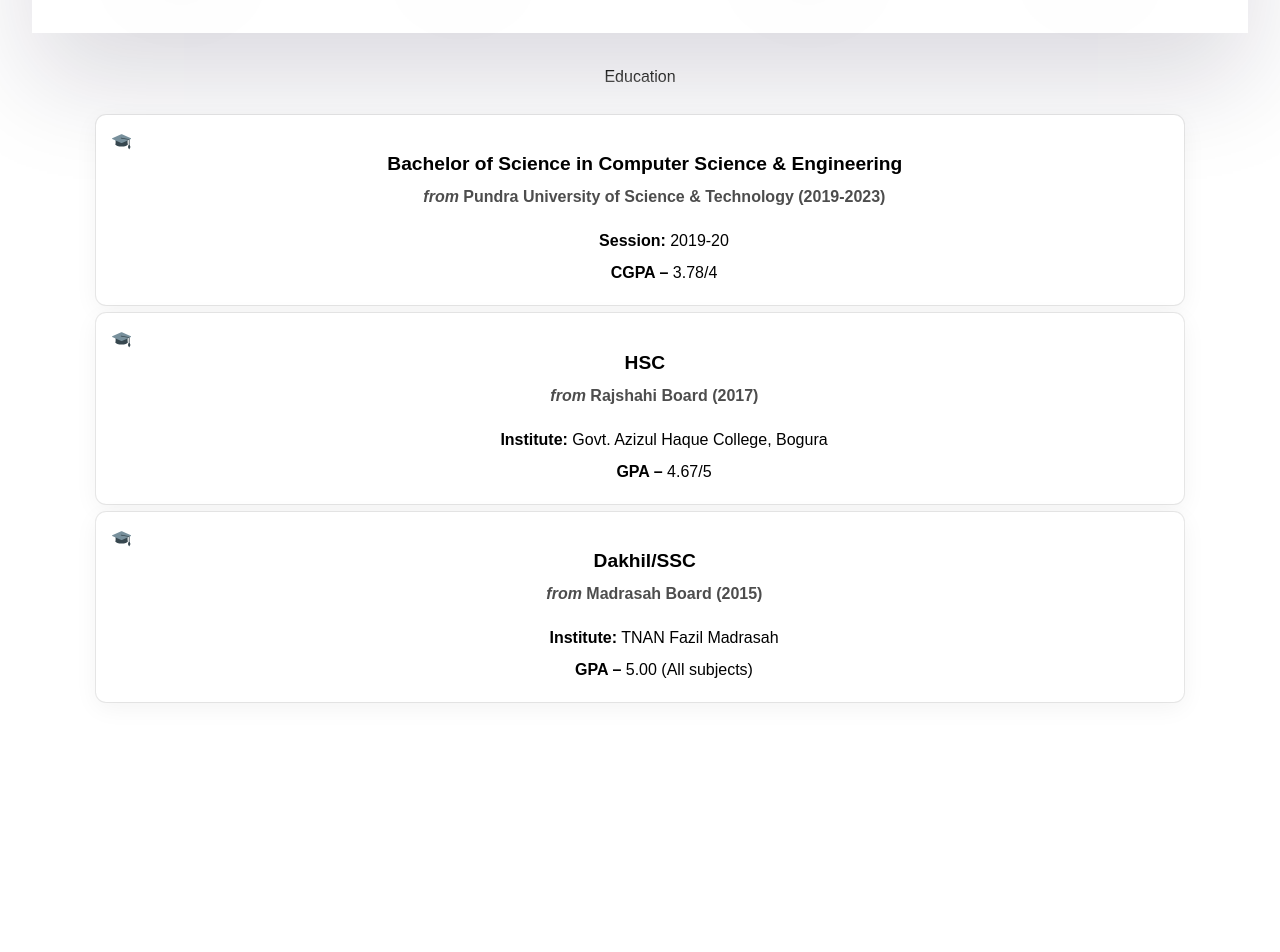
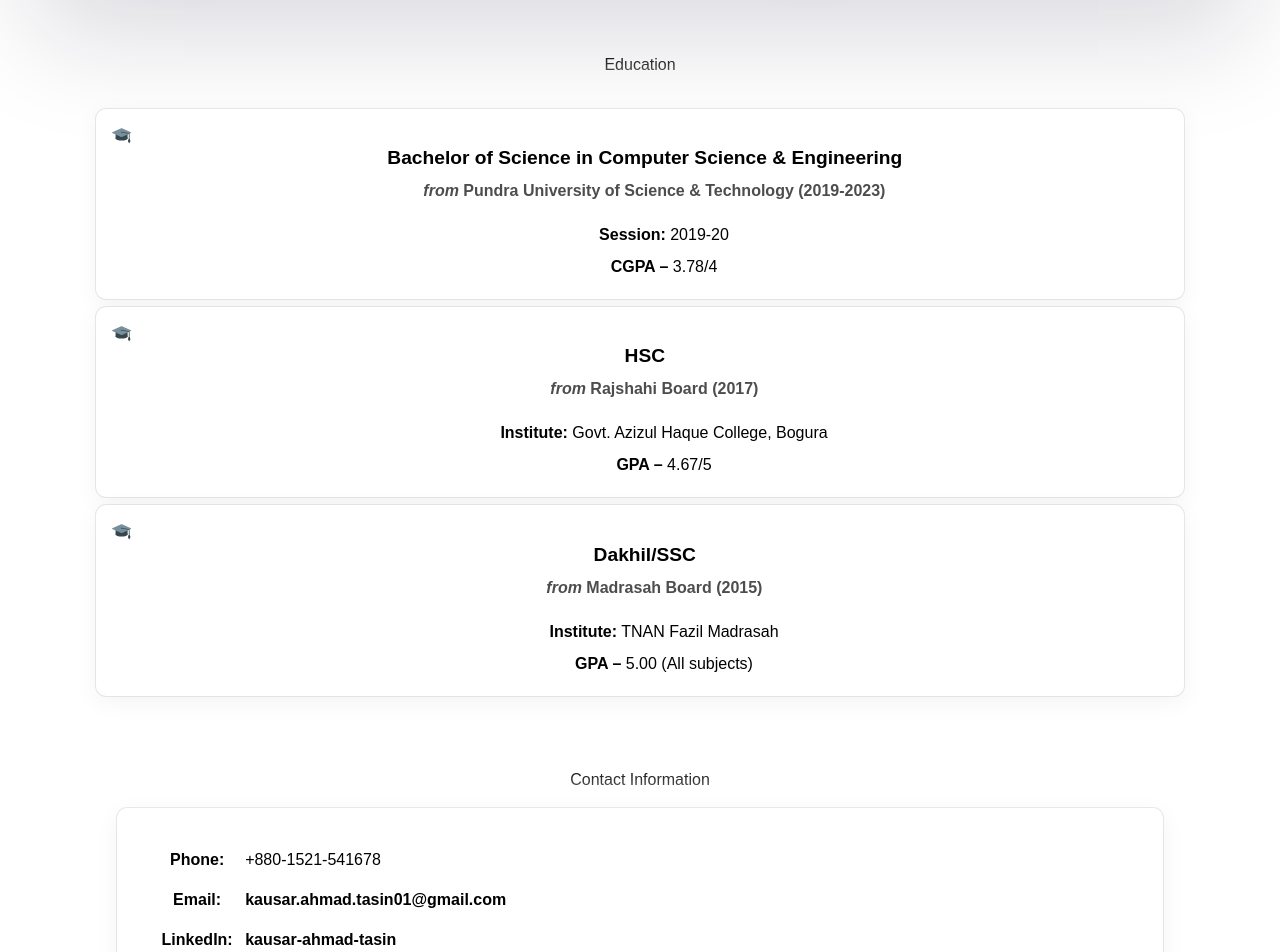
Before and after one commit to KausarAhmadTasin/portfolio, a React (Vite) app: page / in a window 1280 px wide. Shown: the part 1848-2800 px from the top of the page. Before the commit the page ends 2622 px from the top, so only its background shows below. Built offline with nearby package versions, Linux system fonts and the light colour scheme.

Commit message:
footer done

```diff
--- a/src/App.jsx
+++ b/src/App.jsx
@@ -1,4 +1,6 @@
 import "./App.css";
+import Contact from "./components/Contact/Contact";
+import Footer from "./components/Footer/Footer";
 import Header from "./components/Header/Header";
 import Projects from "./components/Projects/Projects";
 import Skills from "./components/Skills/Skills";
@@ -11,6 +13,8 @@
       <Skills />
       <Projects />
       <Education />
+      <Contact />
+      <Footer />
     </>
   );
 }
--- /dev/null
+++ b/src/components/Contact/Contact.css
@@ -0,0 +1,32 @@
+.contact-container {
+  margin: 2rem auto;
+}
+
+#contact-info {
+  width: 86%;
+  margin: 0 auto;
+  padding: 2rem;
+  margin-top: 1rem;
+  line-height: 2.5rem;
+}
+
+.info-name {
+  min-width: 6rem;
+}
+
+.single-info {
+  display: flex;
+}
+
+/* .single-info p {
+  font-weight: bold;
+} */
+
+a {
+  text-decoration: none;
+  font-weight: bold;
+  color: rgb(82, 82, 218);
+}
+a:hover {
+  color: red;
+}
--- /dev/null
+++ b/src/components/Contact/Contact.jsx
@@ -0,0 +1,70 @@
+import "./Contact.css";
+
+const Contact = () => {
+  return (
+    <div className="contact-container">
+      <h1 className="skill-title name-span ">Contact Information</h1>
+      <div className=" single-edication" id="contact-info">
+        <div className="single-info">
+          <div className="info-name">
+            <p>
+              <strong>Phone: </strong>{" "}
+            </p>
+          </div>
+
+          <p className="info">+880-1521-541678</p>
+        </div>
+        <div className="single-info">
+          <div className="info-name">
+            <p>
+              <strong>Email: </strong>
+            </p>
+          </div>
+          <a href="mailto:kausar.ahmad.tasin01@gmail.com">
+            <p target="_blank" className="info">
+              {" "}
+              kausar.ahmad.tasin01@gmail.com
+            </p>
+          </a>
+        </div>
+        <div className="single-info">
+          {" "}
+          <div className="info-name">
+            <p>
+              <strong>LinkedIn: </strong>{" "}
+            </p>
+          </div>
+          <a
+            target="_blank"
+            href="https://www.linkedin.com/in/kausar-ahmad-tasin/"
+          >
+            <p className="info"> kausar-ahmad-tasin</p>
+          </a>
+        </div>
+
+        <div className="single-info">
+          {" "}
+          <div className="info-name">
+            <p>
+              <strong>GitHub: </strong>
+            </p>
+          </div>{" "}
+          <a target="_blank" href="https://github.com/KausarAhmadTasin">
+            <p className="info">KausarAhmadTasin</p>
+          </a>
+        </div>
+        <div className="single-info">
+          <div className="info-name">
+            {" "}
+            <p>
+              <strong>Address: </strong>{" "}
+            </p>
+          </div>
+          <p className="info">Bogura Sadar, Bogura-5800, Bangladesh</p>
+        </div>
+      </div>
+    </div>
+  );
+};
+
+export default Contact;
--- /dev/null
+++ b/src/components/Footer/Footer.css
@@ -0,0 +1,52 @@
+.footer-container {
+  background-color: #e7e6ea;
+  padding: 3rem;
+}
+
+.first-row {
+  display: flex;
+  justify-content: space-between;
+}
+
+.footer-rights {
+  display: flex;
+}
+
+.single-contact {
+  display: flex;
+  gap: 6px;
+}
+
+.footer-icons {
+  display: flex;
+  font-size: 2rem;
+  gap: 20px;
+}
+
+.single-contact {
+  margin-bottom: 10px;
+}
+
+.single-contact a {
+  text-decoration: none;
+  color: #2c2c2c;
+  font-weight: 500;
+}
+
+.linkedIn-icon {
+  color: #007ab5;
+}
+
+.quick-links h2 {
+  margin-bottom: 20px;
+}
+
+.footer-rights {
+  margin-top: 40px;
+  display: flex;
+  justify-content: center;
+}
+
+.git-icon {
+  color: #353333;
+}
--- /dev/null
+++ b/src/components/Footer/Footer.jsx
@@ -0,0 +1,56 @@
+import "./Footer.css";
+import { FaGithub, FaLinkedin } from "react-icons/fa";
+import { LuPhone } from "react-icons/lu";
+import { MdKeyboardDoubleArrowUp, MdOutlineMail } from "react-icons/md";
+
+const Footer = () => {
+  return (
+    <div className="footer-container">
+      <div className="first-row">
+        <div className="quick-links">
+          <h2>Quick Links</h2>
+          <div className="footer-icons">
+            <a
+              target="_blank"
+              href="https://www.linkedin.com/in/kausar-ahmad-tasin/"
+            >
+              <div className="linkedIn-icon">
+                <FaLinkedin />
+              </div>
+            </a>
+            <a target="_blank" href="https://github.com/KausarAhmadTasin">
+              <div className="git-icon">
+                {" "}
+                <FaGithub />
+              </div>
+            </a>
+          </div>
+        </div>
+        <div className="footer-info">
+          <div className="single-contact">
+            <h3>
+              <LuPhone />
+            </h3>
+            <p> +880-1521-541678</p>
+          </div>
+          <div className="single-contact">
+            <h3>
+              <MdOutlineMail />
+            </h3>
+            <a href="mailto:kausar.ahmad.tasin01@gmail.com">
+              {" "}
+              <p>kausar.ahmad.tasin01@gmail.com</p>
+            </a>
+          </div>
+        </div>
+      </div>
+
+      <div className="footer-rights">
+        <p>&copy; Kausar Ahmad Tasin 2024.</p>{" "}
+        <div className="back-top">{/* <MdKeyboardDoubleArrowUp /> */}</div>
+      </div>
+    </div>
+  );
+};
+
+export default Footer;
--- a/src/components/HeroSection/HeroSection.jsx
+++ b/src/components/HeroSection/HeroSection.jsx
@@ -19,16 +19,7 @@
           and CSS. I thrive on turning creative ideas into innovative and
           user-friendly web applications.
         </p>
-        <button className="primary-btn">
-          <a
-            className="link-btn"
-            href="https://drive.google.com/file/d/1sr7vEQUZsPsup_Caz5tNvZWaAvnYRZnr/view?usp=drive_link"
-            target="_blank"
-            rel="noopener noreferrer"
-          >
-            Resume <FaArrowRight />
-          </a>
-        </button>
+        <button className="primary-btn">Hire Me</button>
         <div className="skill-icons">
           <div className="react" title="React JS">
             <FaReact />
--- a/src/components/Navbar/Navbar.jsx
+++ b/src/components/Navbar/Navbar.jsx
@@ -1,3 +1,4 @@
+import { FaArrowRight } from "react-icons/fa6";
 import "./Navbar.css";
 const Navbar = () => {
   return (
@@ -6,12 +7,21 @@
         Kausar<span className="last-name">Ahmad Tasin</span>
       </div>
       <ul className="section-list">
-        <button className="primary-btn">Hire Me</button>
         <li>About</li>
         <li>Skills</li>
         <li>Projects</li>
         <li>Education</li>
         <li>Contact</li>
+        <button className="primary-btn">
+          <a
+            className="link-btn"
+            href="https://drive.google.com/file/d/1sr7vEQUZsPsup_Caz5tNvZWaAvnYRZnr/view?usp=drive_link"
+            target="_blank"
+            rel="noopener noreferrer"
+          >
+            Resume <FaArrowRight />
+          </a>
+        </button>
       </ul>
     </nav>
   );
--- a/src/components/Skills/Skill.css
+++ b/src/components/Skills/Skill.css
@@ -13,7 +13,7 @@
   display: flex;
   list-style: none;
   gap: 5rem;
-  margin: 2rem 4rem;
+  margin: 0.8rem 4rem;
 }
 
 .skill-group {
--- a/src/components/education/Education.css
+++ b/src/components/education/Education.css
@@ -4,11 +4,11 @@
 
 .edu-icon {
   margin-right: 0.6rem;
-  /* font-size: 1.7rem; */
+  font-size: 1.2rem;
 }
 
 .education-titile {
-  margin-bottom: 1.6rem;
+  margin: 2rem 0;
 }
 
 .edu-title {
```
